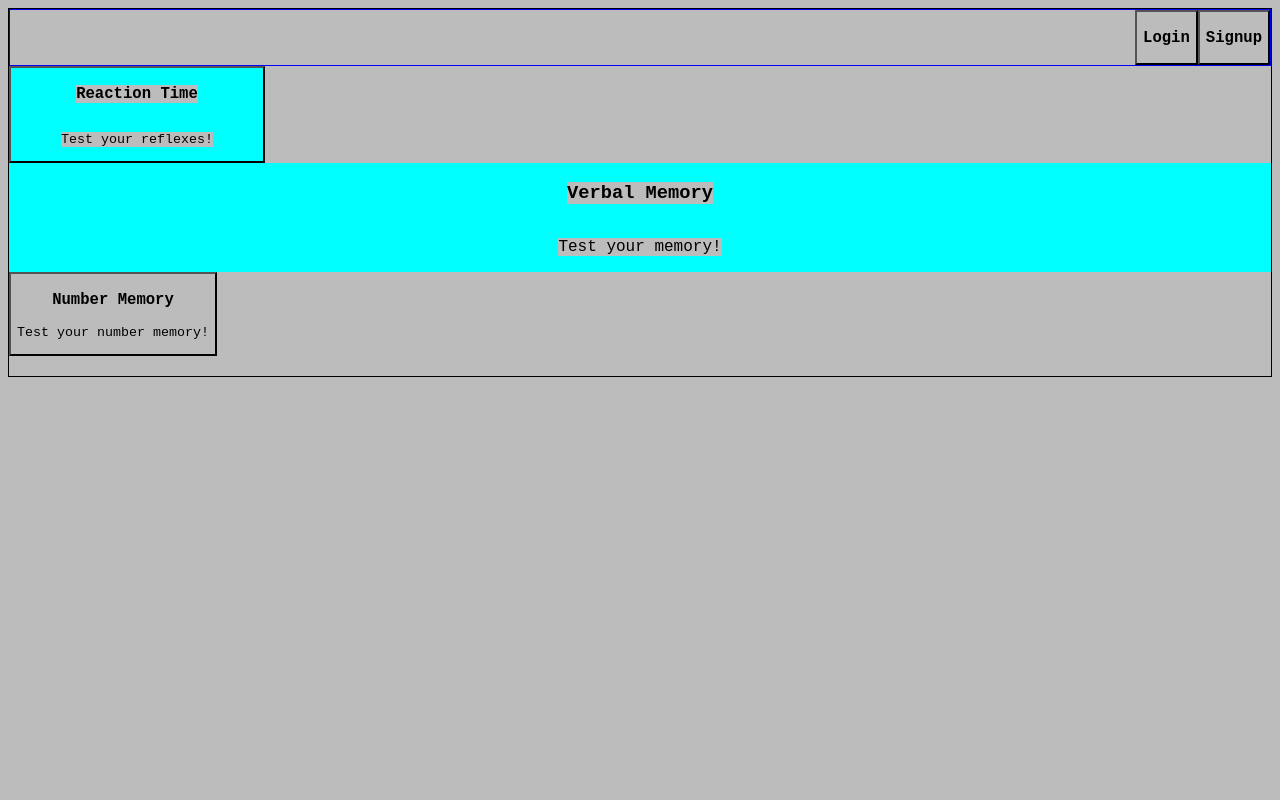
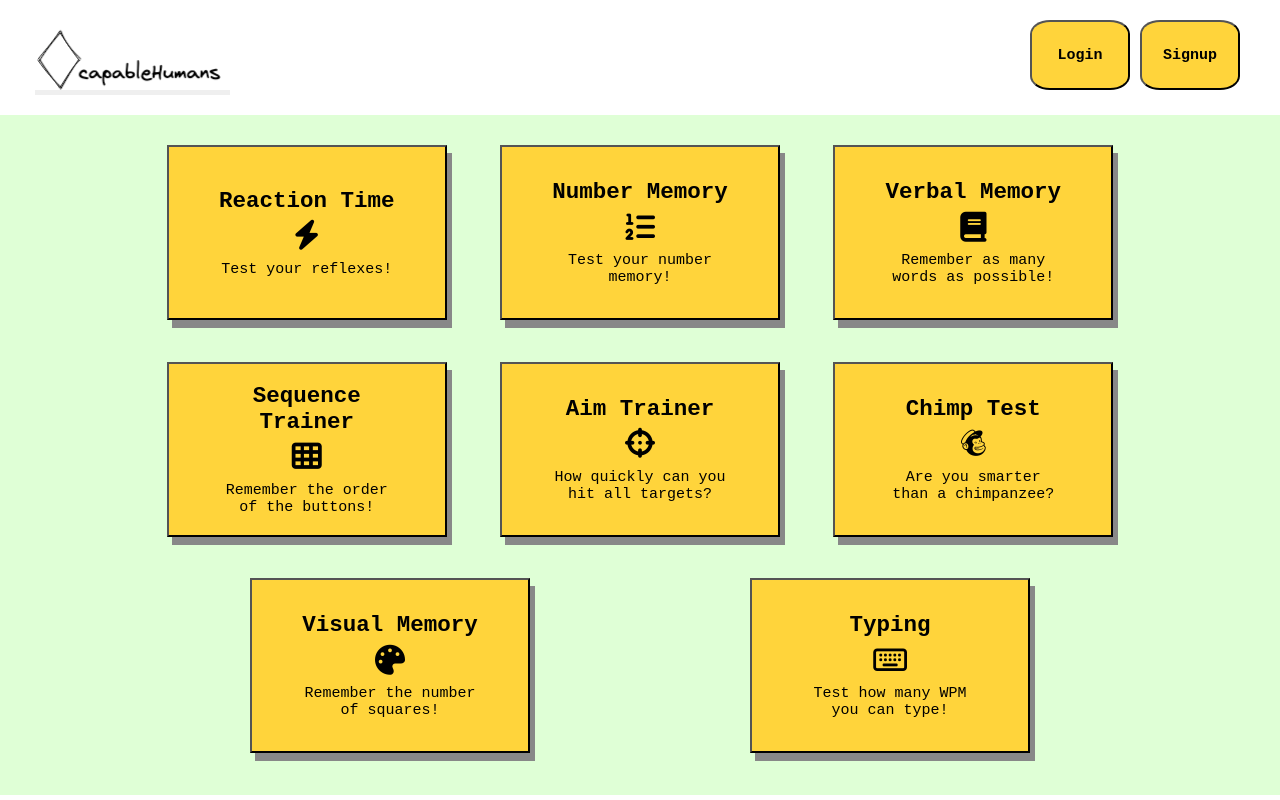
Before and after one commit to capableHuman/capableHuman, a React app: page / in a window 1280 px wide. Built offline with nearby package versions, Linux system fonts and the light colour scheme.

Commit message:
styling hua

```diff
--- /dev/null
+++ b/client/components/HomeButton.js
@@ -0,0 +1,18 @@
+import React, { useState } from 'react';
+import { useNavigate } from 'react-router-dom';
+
+const HomeButton = ({ setGameMode }) => {
+  const navigate = useNavigate();
+  const handleClickLogin = (e) => {
+    e.preventDefault();
+    navigate('/');
+    setGameMode('mainPage');
+  };
+  return (
+    <button onClick={handleClickLogin} className="homeButton">
+      <img src="./Screen_Shot_2022-10-24_at_11.35.52_AM.png"></img>
+    </button>
+  );
+};
+
+export default HomeButton;
--- a/client/components/LoginButton.js
+++ b/client/components/LoginButton.js
@@ -9,7 +9,7 @@ const LoginButton = ({ setGameMode }) => {
       setGameMode('login');
     };
     return (
-      <button onClick={handleClickLogin} className="loginButton">
+      <button onClick={handleClickLogin} className="navRight signupLogin">
         <h3>Login</h3>
       </button>
     );
--- a/client/components/MainDisplay.js
+++ b/client/components/MainDisplay.js
@@ -5,6 +5,7 @@ import StatsContainer from './StatsContainer';
 import VerbalMemory from './VerbalMemory';
 import ReactionTimeGame from './ReactionTimeGame';
 import NumberMemoryGame from './NumberMemoryGame';
+import HomeButton from './HomeButton';
 
 import axios from 'axios';
 
@@ -36,10 +37,9 @@ const MainDisplay = ({
         score: currentSpeedScore,
       })
       .then((res) => {
-        const {userHighScore, overallHighScore} = res.data;
-        setHighSpeedScore(userHighScore)
-        setOverallHighSpeedScore(overallHighScore)
-
+        const { userHighScore, overallHighScore } = res.data;
+        setHighSpeedScore(userHighScore);
+        setOverallHighSpeedScore(overallHighScore);
       })
       .catch((err) => {
         console.log(err);
@@ -85,11 +85,54 @@ const MainDisplay = ({
     );
   } else
     return (
-      <>
-        <ReactionTimeButton setGameMode={setGameMode} />
-        <VerbalMemory />
-        <NumberMemoryButton setGameMode={setGameMode} />
-      </>
+      <div id="MainPageContainer">
+        <div id="MainPage">
+          <ReactionTimeButton setGameMode={setGameMode} />
+          <NumberMemoryButton setGameMode={setGameMode} />
+          <button className="ReactionTimeButton">
+            <strong className="cardTitle">Verbal Memory</strong>
+            <div className="fontAwesome">
+              <i className="fa-solid fa-book fa-2xl"></i>
+            </div>
+            <p>Remember as many words as possible!</p>
+          </button>
+          <button className="ReactionTimeButton">
+            <strong className="cardTitle">Sequence Trainer</strong>
+            <div className="fontAwesome">
+              <i className="fa-solid fa-table-cells fa-2xl"></i>
+            </div>
+            <p>Remember the order of the buttons!</p>
+          </button>
+          <button className="ReactionTimeButton">
+            <strong className="cardTitle">Aim Trainer</strong>
+            <div className="fontAwesome">
+              <i className="fa-solid fa-crosshairs fa-2xl"></i>
+            </div>
+            <p>How quickly can you hit all targets?</p>
+          </button>
+          <button className="ReactionTimeButton">
+            <strong className="cardTitle">Chimp Test</strong>
+            <div className="fontAwesome">
+              <i className="fa-brands fa-mailchimp fa-2xl"></i>
+            </div>
+            <p>Are you smarter than a chimpanzee?</p>
+          </button>
+          <button className="ReactionTimeButton">
+            <strong className="cardTitle">Visual Memory</strong>
+            <div className="fontAwesome">
+              <i className="fa-solid fa-palette fa-2xl"></i>
+            </div>
+            <p>Remember the number of squares!</p>
+          </button>
+          <button className="ReactionTimeButton">
+            <strong className="cardTitle">Typing</strong>
+            <div className="fontAwesome">
+              <i className="fa-regular fa-keyboard fa-2xl"></i>
+            </div>
+            <p>Test how many WPM you can type!</p>
+          </button>
+        </div>
+      </div>
     );
 };
 
--- a/client/components/Navbar.js
+++ b/client/components/Navbar.js
@@ -4,12 +4,17 @@ import React, { useState } from 'react';
 import MainDisplay from './MainDisplay';
 import SignUpButton from './SignUpButton';
 import LoginButton from './LoginButton';
+import HomeButton from './HomeButton';
 
 const Navbar = ({ setGameMode }) => {
   return (
     <div className="Navbar">
-      <LoginButton setGameMode={setGameMode} />
-      <SignUpButton setGameMode={setGameMode} />
+      <HomeButton setGameMode={setGameMode} />
+
+      <div>
+        <LoginButton setGameMode={setGameMode} />
+        <SignUpButton setGameMode={setGameMode} />
+      </div>
     </div>
   );
 };
--- a/client/components/NumberMemoryButton.js
+++ b/client/components/NumberMemoryButton.js
@@ -9,8 +9,11 @@ const NumberMemoryButton = ({ setGameMode }) => {
     setGameMode('numberMemoryGame');
   };
   return (
-    <button onClick={handleClick} className="numberMemoryGame">
-      <h3>Number Memory</h3>
+    <button onClick={handleClick} className="ReactionTimeButton">
+      <strong className="cardTitle">Number Memory</strong>
+      <div className='fontAwesome'>
+        <i class="fa-solid fa-list-ol fa-2xl"></i>
+      </div>
       <p>Test your number memory!</p>
     </button>
   );
--- a/client/components/NumberMemoryGame.js
+++ b/client/components/NumberMemoryGame.js
@@ -84,9 +84,9 @@ const NumberMemoryGame = ({ currentUser }) => {
      */
   return playing ? (
     numberView ? (
-      <div>{targetNumber}</div>
+      <div className="numGame">{targetNumber}</div>
     ) : (
-      <>
+      <div className="numGame">
         <input
           type="text"
           value={userNumber}
@@ -95,15 +95,15 @@ const NumberMemoryGame = ({ currentUser }) => {
         <button type="button" onClick={handleSubmit}>
           Submit
         </button>
-      </>
+      </div>
     )
   ) : (
-    <>
+    <div className="numGame">
       <div>You lose! You made it to level {level}</div>
       <button onClick={() => saveScore(level)}>Save Level</button>
       <div>Personal High Level: {userScore}</div>
       <div>Overall High Level: {overallScore}</div>
-    </>
+    </div>
   );
 };
 
--- a/client/components/ReactionTimeButton.js
+++ b/client/components/ReactionTimeButton.js
@@ -1,6 +1,5 @@
 import React, { useState } from 'react';
 import { useNavigate } from 'react-router-dom';
-
 
 const ReactionTimeButton = ({ setGameMode }) => {
   const navigate = useNavigate();
@@ -11,7 +10,11 @@ const ReactionTimeButton = ({ setGameMode }) => {
   };
   return (
     <button onClick={handleClick} className="ReactionTimeButton">
-      <h3>Reaction Time</h3>
+      <strong className="cardTitle">Reaction Time</strong>
+      <div className="fontAwesome">
+        <i class="fa-solid fa-bolt fa-2xl"></i>
+      </div>
+
       <p>Test your reflexes!</p>
     </button>
   );
--- a/client/components/SignUpButton.js
+++ b/client/components/SignUpButton.js
@@ -9,7 +9,7 @@ const SignUpButton = ({ setGameMode }) => {
       setGameMode('signUp');
     };
     return (
-      <button onClick={handleClickSignup} className="signUpButton">
+      <button onClick={handleClickSignup} className="navRight signupLogin">
         <h3>Signup</h3>
       </button>
     );
--- a/public/index.html
+++ b/public/index.html
@@ -3,7 +3,8 @@
   <head>
     <meta charset="UTF-8" />
     <title>capableHuman</title>
-
+    <link rel="icon" href="./Screen Shot 2022-10-24 at 3.16.44 PM.png" type="image/ico"/>
+    <script src="https://kit.fontawesome.com/2e721a860d.js" crossorigin="anonymous"></script>
     <!-- Our js bundle will be in 'bundle.js' -->
     <!-- The 'defer' attribute will ensure that it is run only after the DOM finishes loading -->
     <script src="/bundle.js" defer></script>
--- a/public/index.scss
+++ b/public/index.scss
@@ -1,43 +1,83 @@
 * {
-  background-color: #bcbcbd;
   font-family: 'Courier New', Courier, monospace;
+  margin: 0;
+  font-size: 15px;
+}
+
+.fontAwesome {
+  margin: 15px;
+}
+
+.homeButton {
+  border: none;
+  padding: 0;
 }
 
 .Navbar {
   display: flex;
   flex-direction: row;
-  justify-content: flex-end;
-  border: 1px solid blue;
-  .Login {
-    border: 4px solid pink;
-  }
-  .SignUp {
-    margin-top: 5px;
-    border: 1px solid purple;
+  justify-content: space-between;
+  padding: 20px 35px;
+
+  .navRight {
+    margin: 0 5px;
+    height: 70px;
+    width: 100px;
+    background-color: #FFD43B;
+    border-radius: 20%;
   }
 }
 
 .MainDisplay {
   color: red;
-  border: 1px solid green;
+
   display: flex;
   flex-direction: row;
   justify-content: space-around;
 }
 
-.MainContainer {
-  border: 1px solid black;
+#MainPageContainer {
+  display: flex;
+  justify-content: center;
+  height: 650px;
+  padding-top: 30px;
+  background-color: #dfffd6;
+
+  #MainPage {
+    display: flex;
+    flex-direction: row;
+    justify-content: space-around;
+    flex-flow: row wrap;
+    max-width: 1000px;
+
+  }
+}
+
+.cardTitle{
+  font-size: 1.5rem;
 }
 
 .ReactionTimeButton {
   display: flex;
+  flex-basis: 28%;
+  flex-grow: 0;
   flex-direction: column;
   justify-content: center;
   align-items: center;
-  background-color: aqua;
+  background-color: #FFD43B;
   padding-left: 50px;
   padding-right: 50px;
+  width: 250px;
+  height: 175px;
+  transition: transform ease 300ms;
+  box-shadow: 5px 8px #888888
 }
+
+.ReactionTimeButton:hover{
+  cursor: pointer;
+  transform: translate(0, -10px);
+}
+
 
 .VerbalMemory {
   display: flex;
@@ -98,7 +138,32 @@
   }
 }
 
+.homeButton:hover{
+  cursor: pointer;
+}
+
+.signupLogin {
+  transition: all .5s ease;
+}
+
+.signupLogin:hover {
+  cursor: pointer;
+  color: #001F3F;
+  background-color: #fff
+}
+
 .red {
   color: white;
   background-color: #e41b17;
 }
+
+
+.numGame {
+  padding: 30px 0px;
+  height: 600px;
+  background-color: #dfffd6;
+  text-align: center;
+  align-items: center;
+  font-size: 44px;
+
+}
```
Also changed, not shown: server/server.js (+5 -10 lines), public/Screen Shot 2022-10-24 at 3.16.44 PM.png (added), public/Screen_Shot_2022-10-24_at_11.35.52_AM.png (added).
